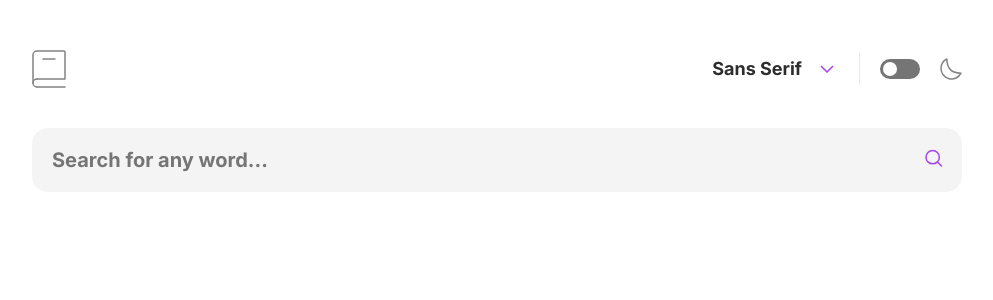
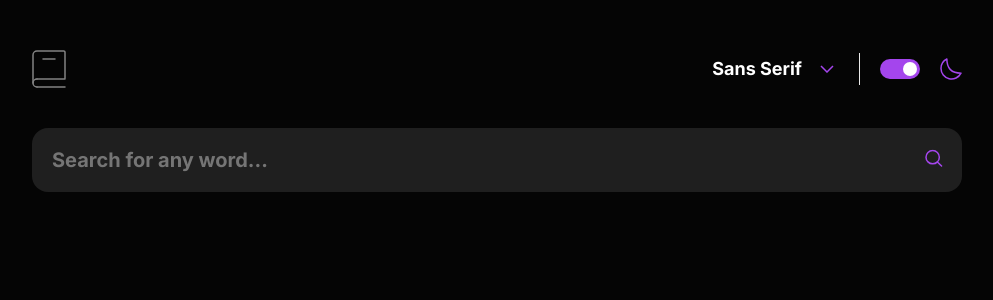
Before and after one commit to itsyanQA/fm-dictionary-web-app, a React (Create React App) app: page / in a window 1280 px wide. Shown: the top 300 px of the page, without its empty margins (143-1136 px from the left). Built offline with nearby package versions, Linux system fonts and the light colour scheme.

Commit message:
Add prefers-color-scheme for better ux

```diff
--- a/src/components/ThemeMode/ThemeMode.tsx
+++ b/src/components/ThemeMode/ThemeMode.tsx
@@ -2,8 +2,19 @@ import { useState, useEffect } from "react";
 import "./ThemeMode.scss";
 import { ReactComponent as MoonIcon } from "../../assets/icon-moon.svg";
 
+const getIsToggledInitialValue = (): boolean => {
+  if (
+    localStorage.getItem("themeMode") === "dark" ||
+    (window.matchMedia("(prefers-color-scheme: dark)") && localStorage.getItem("themeMode") !== "light")
+  ) {
+    return true;
+  }
+
+  return false;
+};
+
 export function ThemeMode() {
-  const [isToggled, setIsToggled] = useState<boolean>(false);
+  const [isToggled, setIsToggled] = useState<boolean>(getIsToggledInitialValue);
 
   const themeClickHandler = () => setIsToggled((prevState) => !prevState);
 
--- a/src/index.scss
+++ b/src/index.scss
@@ -24,6 +24,24 @@
   --box-shadow: 0px 5px 30px 0px #a445ed;
 }
 
+[data-theme-mode="light"] {
+  --main-text-color: #2d2d2d;
+  --secondary-text-color: #f4f4f4;
+  --bg-color: #ffffff;
+  --paper: #ffffff;
+  --box-shadow: 0px 5px 30px 0px rgba(0, 0, 0, 0.1);
+}
+
+@media (prefers-color-scheme: dark) {
+  :root {
+    --main-text-color: #ffffff;
+    --secondary-text-color: #1f1f1f;
+    --bg-color: #050505;
+    --paper: #1f1f1f;
+    --box-shadow: 0px 5px 30px 0px #a445ed;
+  }
+}
+
 * {
   margin: 0;
   padding: 0;
@@ -36,6 +54,7 @@ body {
   padding: 0 35px;
   min-width: 280px;
   background-color: var(--bg-color);
+  transition: background-color 250ms ease-out;
 
   @media screen and (max-width: 600px) {
     padding: 0 25px;
```
